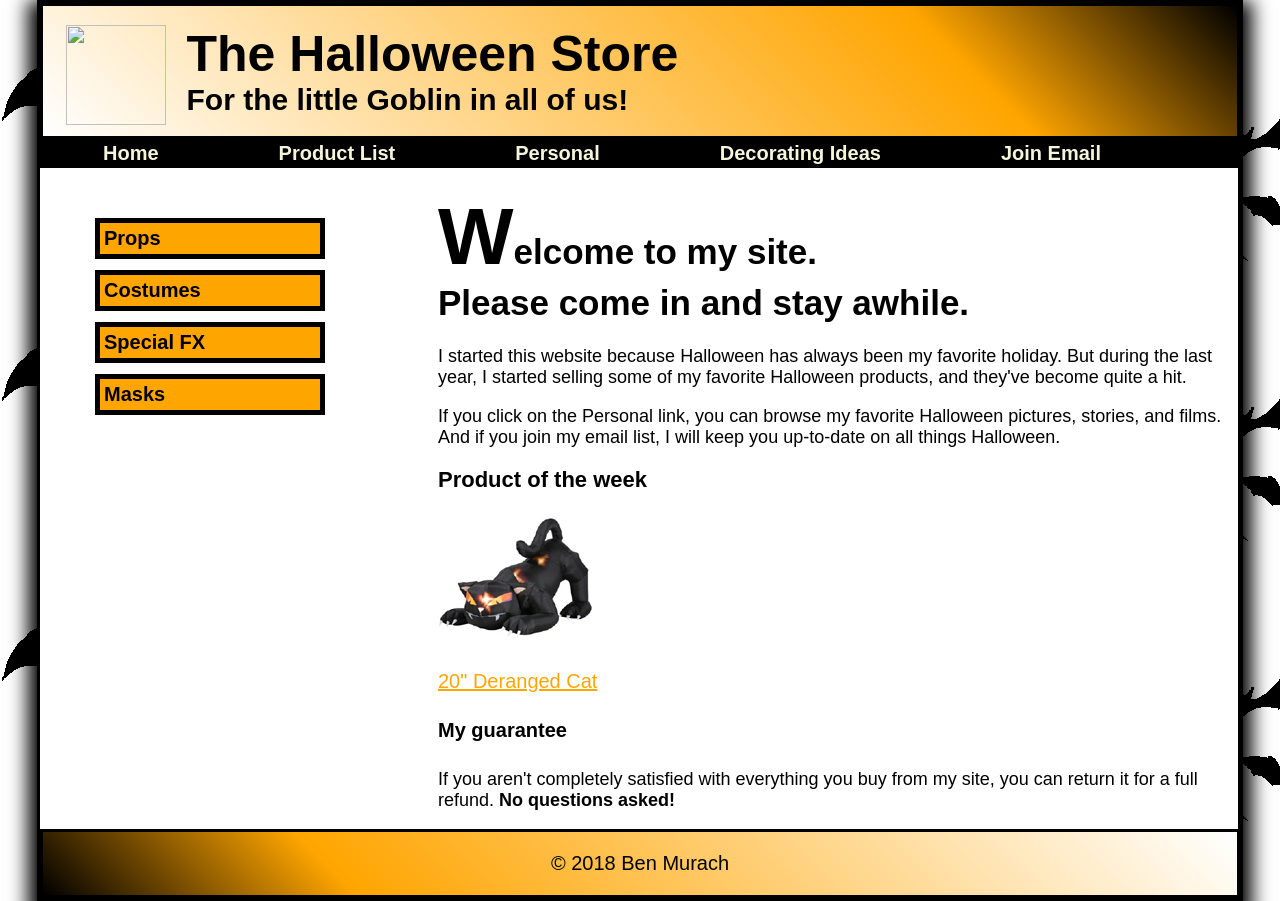
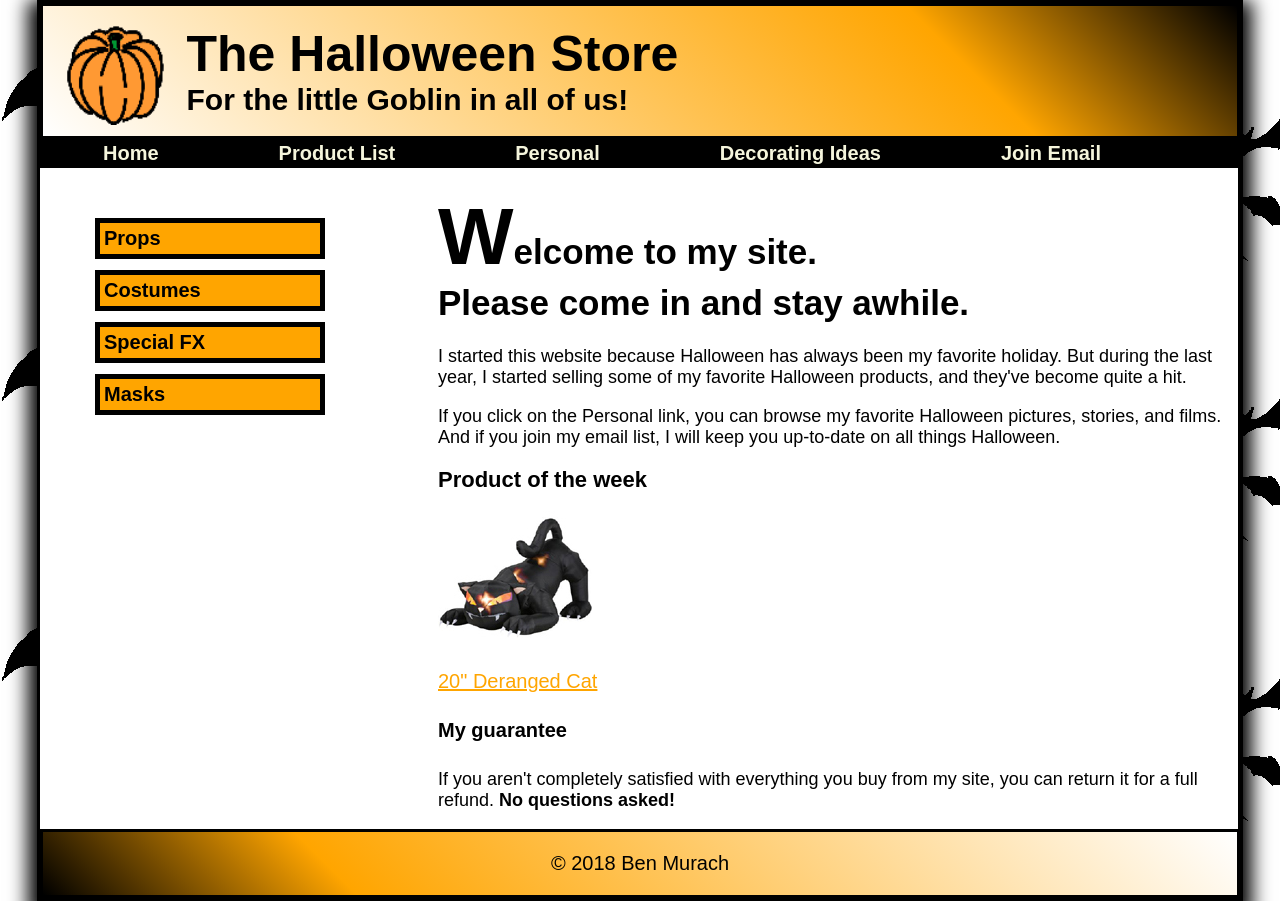
Before and after one commit to samson139/halloween_exercise, a plain HTML site: page index.html in a window 1280 px wide. Drawn offline with Linux system fonts and the light colour scheme.

Commit message:
changed the path of image

```diff
--- a/index.html
+++ b/index.html
@@ -11,7 +11,7 @@
     <header>
       <div class="header">
         <a id="imgLink" href="../halloween_exercises/index.html">
-          <img src="../halloween_exercises/images/pumpkin.gif" />
+          <img src="./images/pumpkin.gif" />
         </a>
         <h2>The Halloween Store</h2>
       </div>
```
